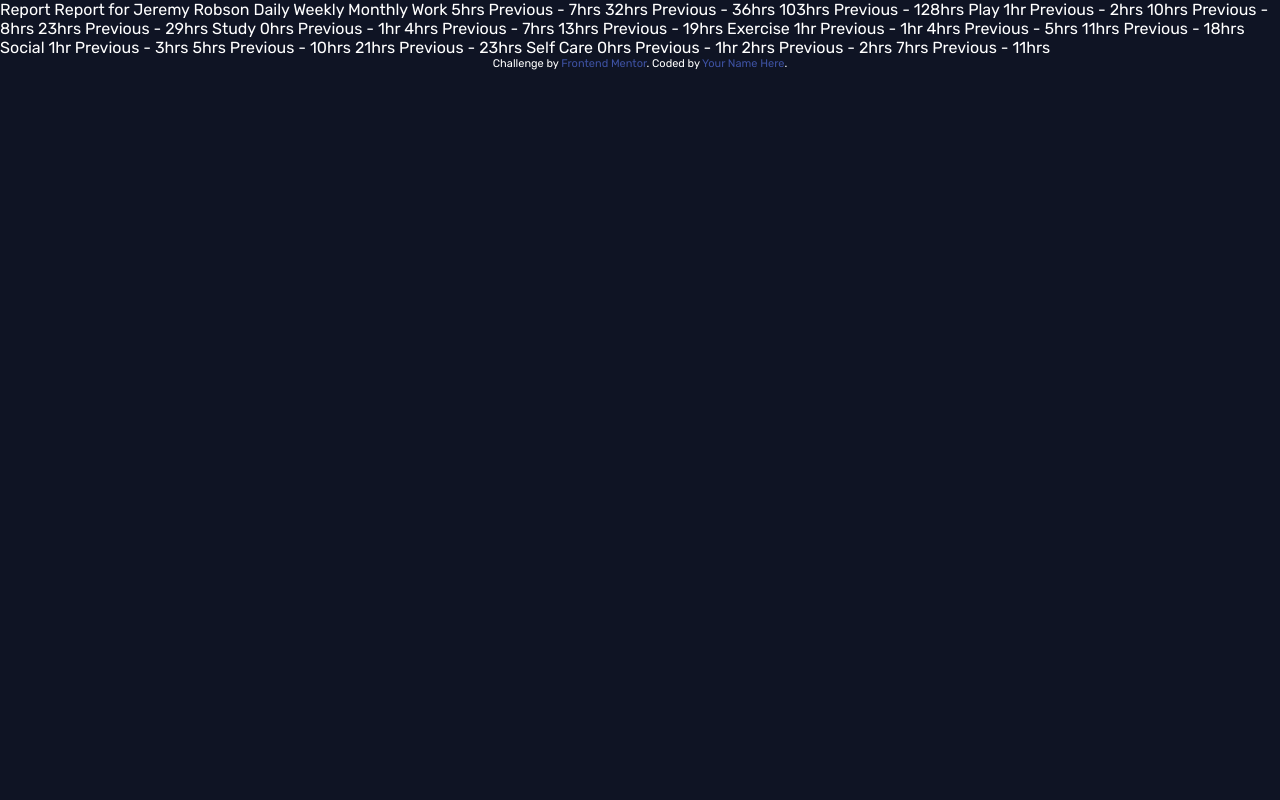
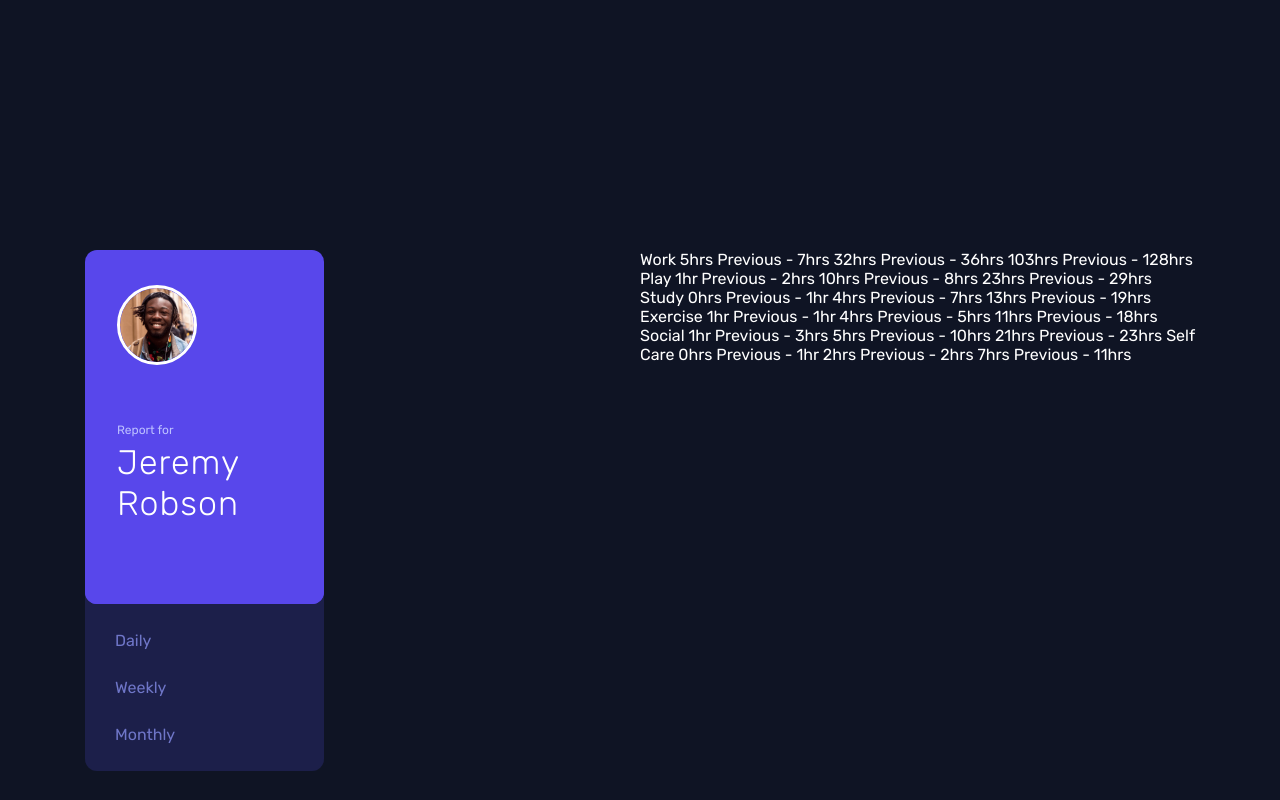
Before and after one commit to ParhamBRG/fem-time-traking-dashboard, a website: page index.html in a window 1280 px wide. Shown: the top 800 px of the page. Drawn offline with nearby package versions, Linux system fonts and the light colour scheme; files that its build step writes are made by us from their sources.

Commit message:
The Header Info

```diff
--- a/app/scss/components/header.scss
+++ b/app/scss/components/header.scss
@@ -0,0 +1,89 @@
+@use '../util' as *;
+
+.header{
+  width: fit-content;
+  font-weight: 300;
+
+  &__info{
+    display:flex;
+    position: relative;
+    align-content:center;
+    background: var(--blue);
+    border-radius:rem(12) rem(12) 0 0;
+    text-align:left;
+    padding: rem(30) rem(30) rem(13) rem(30);
+    gap:rem(17);
+
+    br{
+      display:none;
+    }
+
+    @include breakpoint(large){
+      flex-direction: column;
+      padding: rem(35) rem(84) rem(63) rem(32);
+      align-content: left;
+      br{
+        display:inline;
+      }
+    }
+  }
+
+  &__profile_pic{
+    width:rem(80);
+    height: rem(80);
+    border: rem(3) #fff solid;
+    border-radius:rem(360);
+    @include breakpoint(large){
+      margin-bottom:  rem(41);
+    }
+  }
+
+  &__name{
+    font-size: rem(34);
+    letter-spacing: rem(1);
+  }
+
+  &__surtitle{
+    font-size: rem(12);
+    color: var(--pale_Blue);
+    font-weight: 400;
+    margin-bottom:rem(5);
+  }
+
+  &__link{
+    position: relative;
+    display: flex;
+    background: var(--dark_blue);
+    width: auto;
+    padding:rem(44) rem(44) rem(27) rem(30);
+    border-radius: 0 0 rem(12) rem(12);
+    justify-content: space-between;
+    align-content: center;
+
+    &::after , &::before{
+      position: absolute;
+      content: '';
+      left: 0;
+      top: 0;
+      width: 100%;
+      height:rem(17);
+      background: var(--blue);
+      border-radius:0 0 rem(12) rem(12);
+    }
+
+    a{
+      font-weight:400;
+      color: var(--desaturated_blue);
+      &:hover{
+        color:#fff;
+      }
+    }
+
+    @include breakpoint(large){
+      flex-direction: column;
+      gap:rem(28);
+      padding:rem(44) 0 rem(27) rem(30);
+    }
+  }
+
+}
--- a/index.html
+++ b/index.html
@@ -21,15 +21,23 @@
     <script src="https://ajax.googleapis.com/ajax/libs/jquery/3.5.1/jquery.min.js"></script>
 </head>
 <body>
-  Report
-  Report for
-  Jeremy Robson
-
-  Daily
-  Weekly
-  Monthly
-
-  Work
+  <div class="container">
+    <header class="header">
+      <div class="header__info">
+        <img class="header__profile_pic" src="images/image-jeremy.png" alt="profile picture" />
+        <div class="header__info-infowp">
+          <div class="header__surtitle">Report for</div>
+          <div class="header__name">Jeremy<br> Robson</div>
+        </div>
+      </div>
+      <div class="header__link">
+        <a href="#">Daily</a>
+        <a href="#">Weekly</a>
+        <a href="#">Monthly</a>
+      </div>
+    </header>
+    <main>
+      Work
   5hrs <!-- daily -->
   Previous - 7hrs <!-- daily -->
   32hrs <!-- weekly -->
@@ -76,8 +84,8 @@
   Previous - 2hrs <!-- weekly -->
   7hrs <!-- monthly -->
   Previous - 11hrs <!-- monthly -->
-
-
+    </main>
+  </div>
   <div class="attribution">
     Challenge by <a href="https://www.frontendmentor.io?ref=challenge" target="_blank">Frontend Mentor</a>.
     Coded by <a href="#">Your Name Here</a>.
```
